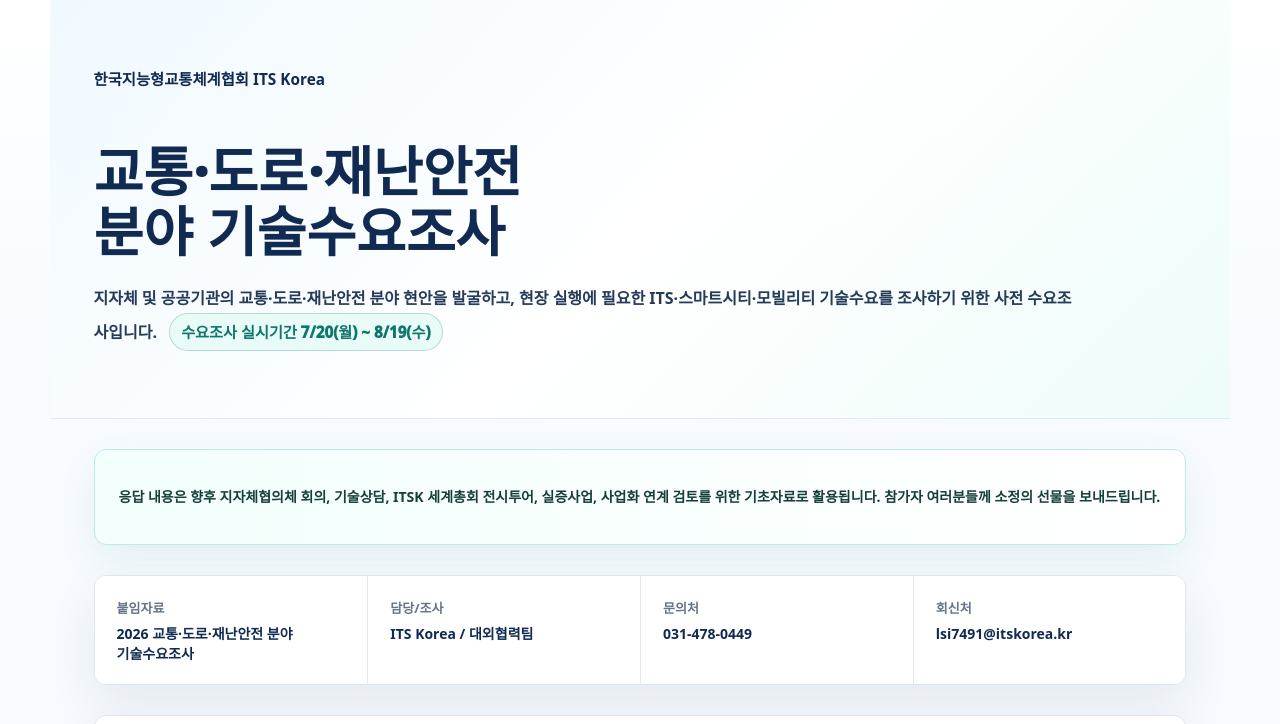
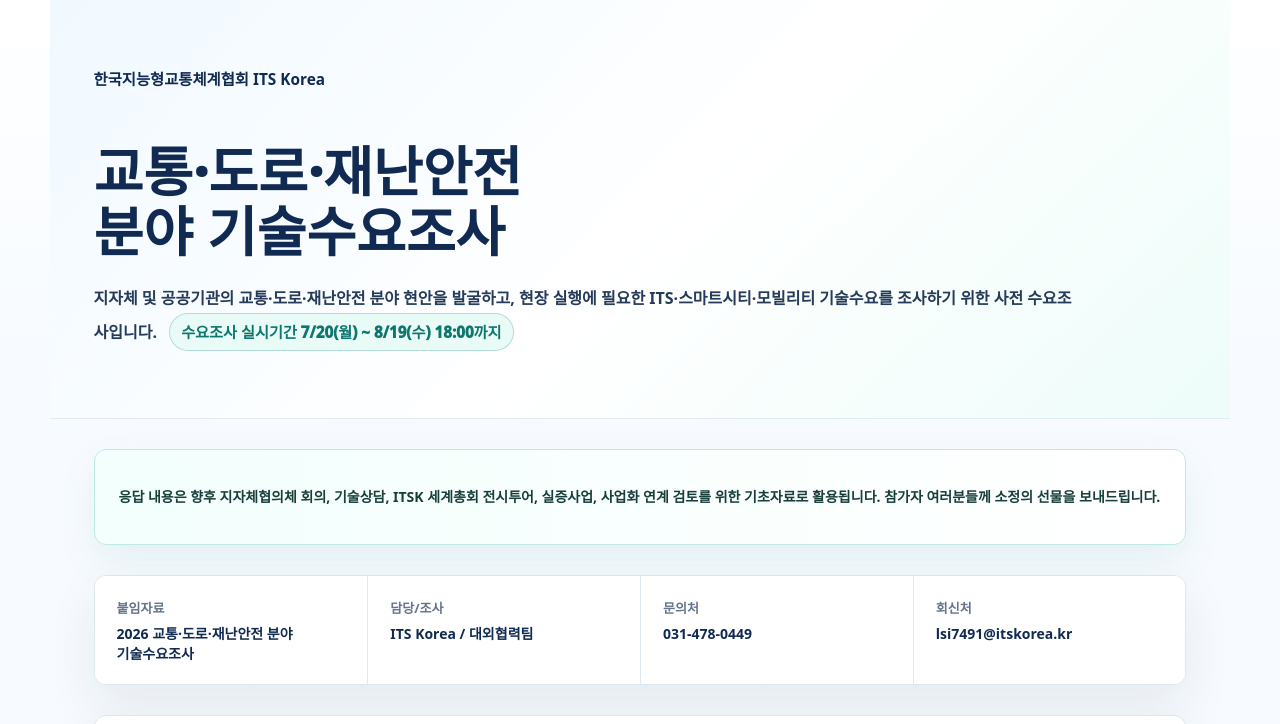
Before and after one commit to lsi307-create/technology-demand-survey-form, a website: page index.html in a window 1280 px wide. Shown: the top 724 px of the page. Drawn offline with Linux system fonts and the light colour scheme.

Commit message:
Update survey deadline time

```diff
--- a/index.html
+++ b/index.html
@@ -13,7 +13,7 @@
         <div class="hero-copy">
           <div class="badge">한국지능형교통체계협회 ITS Korea</div>
           <h1>교통·도로·재난안전 분야 기술수요조사</h1>
-          <p>지자체 및 공공기관의 교통·도로·재난안전 분야 현안을 발굴하고, 현장 실행에 필요한 ITS·스마트시티·모빌리티 기술수요를 조사하기 위한 사전 수요조사입니다. <span class="survey-period">수요조사 실시기간 7/20(월) ~ 8/19(수)</span></p>
+          <p>지자체 및 공공기관의 교통·도로·재난안전 분야 현안을 발굴하고, 현장 실행에 필요한 ITS·스마트시티·모빌리티 기술수요를 조사하기 위한 사전 수요조사입니다. <span class="survey-period">수요조사 실시기간 7/20(월) ~ 8/19(수) 18:00까지</span></p>
         </div>
       </section>
       <section class="intro-note">
```
Also changed, not shown: dist/index.html.
